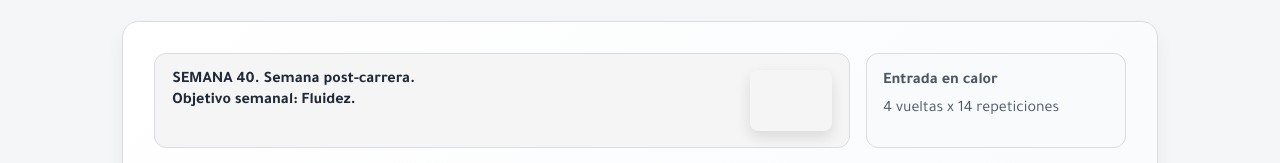
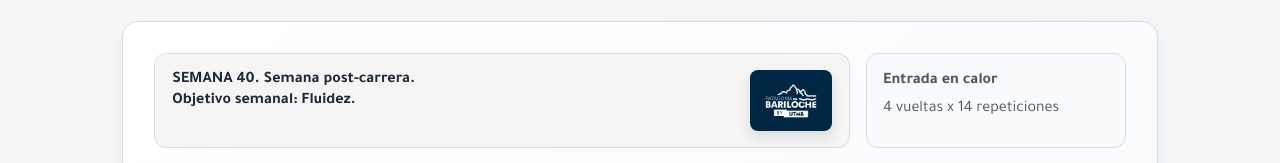
Before and after one commit to GDEtrailrunning/gdegdiaz.github.io, a plain HTML site: page index.html in a window 1280 px wide. Shown: the part 285-448 px from the top of the page. Drawn offline with nearby package versions, Linux system fonts and the light colour scheme.

Commit message:
cambio js

```diff
--- a/style.css
+++ b/style.css
@@ -131,7 +131,7 @@ p {
   max-width: 82px;
   aspect-ratio: 4 / 3;
   border-radius: 8px;
-  background-image: url("2.jpg");
+  background-image: url("2.png");
   background-size: cover;
   background-position: center;
   background-repeat: no-repeat;
```
